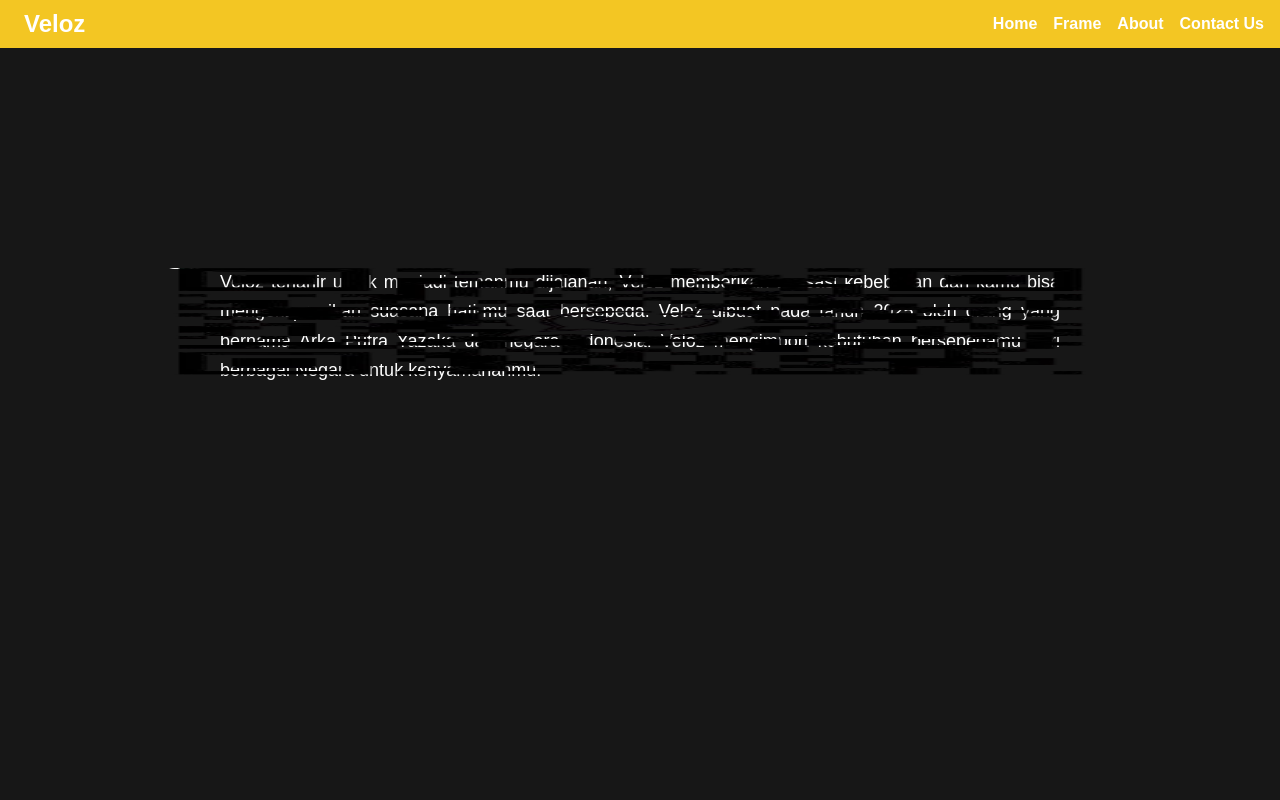
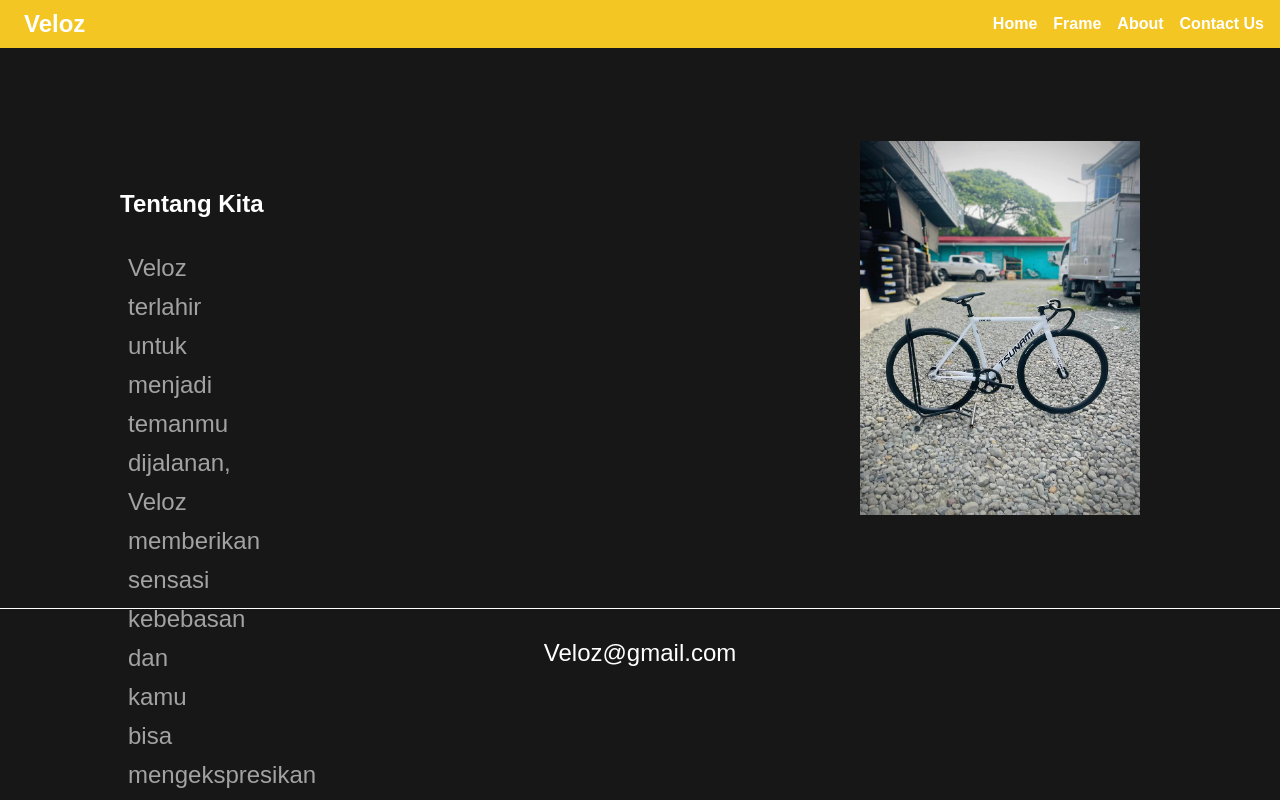
Before and after one commit to bangyazaka-hash/Veloz, a Next.js app: page /About in a window 1280 px wide. Shown: the top 800 px of the page. Built offline with nearby package versions, Linux system fonts and the light colour scheme.

Commit message:
first commit

```diff
--- a/src/app/About/page.tsx
+++ b/src/app/About/page.tsx
@@ -3,22 +3,30 @@ import Image from "next/image";
 export default function about() {
 
     return (
-        <div className="object-top-right">
-            <div className="relative w-[300] h-[300]">
-
-                <Image
-                src="/bar.png"
-                alt="About"
-                fill
-                className="size-24 object-right"
-/>
-<p className="w-[500] m-50 p-5 text-lg leading-relaxed text-justify p-5 space-y-3">
+        <div className="flex items-start justify-between p-5">
+            <div className="m-10">
+            <h1 className="font-bold m-15 mt-20 text-2xl">Tentang Kita</h1>
+<p className="absolute w-[700] m-10 p-7 opacity-60 text-justify leading-relaxed mt-55 inset-y-0 left-15 w-16 text-2xl">
     Veloz terlahir untuk menjadi temanmu dijalanan,
     Veloz memberikan sensasi kebebasan dan kamu bisa mengekspresikan suasana hati-mu saat bersepeda.
     Veloz dibuat pada tahun 2025 oleh orang yang bernama Arka Putra Yazaka dari negara Indonesia.
-    Veloz mengimport kebutuhan bersepedamu dari berbagai Negara untuk kenyamananmu.
+    Veloz mengutamakan kenyamananmu.
   </p>
-            </div>
+
+  </div>
+            <div className="w-100">
+
+                <Image
+                src="/contact.png"
+                alt="About"
+                width={280}
+                height={280}
+                className="object-contain h-130"
+/>
+
         </div>
+        </div>
+
+
     );
 };
--- /dev/null
+++ b/src/app/Catalog/page.tsx
@@ -0,0 +1,23 @@
+import Image from "next/image";
+
+export default function Home() {
+
+    return (
+        <div>
+            <div className="relative w-full h-[250px]">
+
+                <Image
+                src="/gng.png"
+                alt="Home"
+                fill
+                className="object-cover"
+/>
+<p className="absolute bottom-4 left-x15 -translate-x p-3 m-20 text-white  px-4 py-2 rounded text-centre">
+    Bersepeda bukanlah sekedar berolahraga <br />
+    namun bisa juga untuk mengekspresikan suasana hati kita.<br />
+    ~yazaka
+  </p>
+            </div>
+        </div>
+    );
+};
--- a/src/app/layout.tsx
+++ b/src/app/layout.tsx
@@ -1,7 +1,6 @@
 import type { Metadata } from "next";
 import {Geist, Geist_Mono} from"next/font/google";
 import Link from"next/link";
-import image from "next/image";
 import "./globals.css";
 
 const geistSans = Geist({
@@ -41,6 +40,8 @@ export default function RootLayout({
           </nav>
         </header>
         { children }
+        <hr></hr>
+        <footer className="text-center text-2xl m-7">Veloz@gmail.com</footer>
       </body>
     </html>
   )
```
Also changed, not shown: public/contact.png (added).
